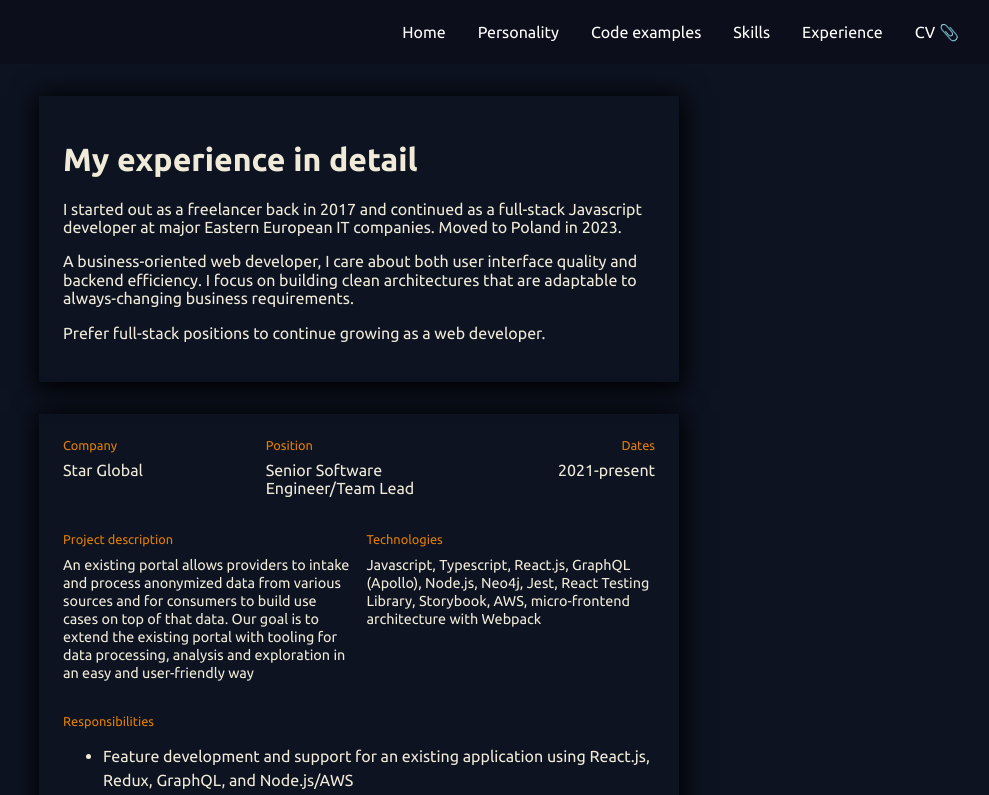
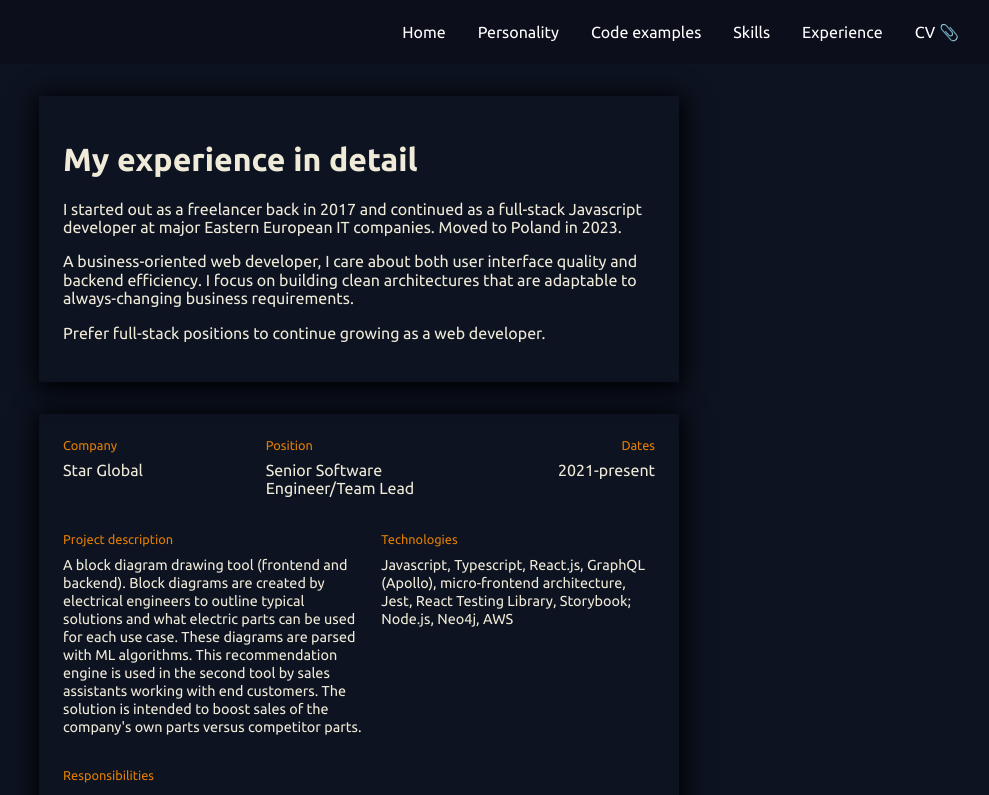
Before and after one commit to ikushlianski/ilya-online-nextjs, a Next.js app: page /experience in a window 1280 px wide. Shown: the top 795 px of the page, without its empty margins (281-1270 px from the left). Built offline with nearby package versions, Linux system fonts and the light colour scheme.

Commit message:
Rephrase latest work experience
Signed-off-by: Ilya Kushlianski <kushliansky@gmail.com>

```diff
--- a/src/components/CV/CVBody.js
+++ b/src/components/CV/CVBody.js
@@ -76,10 +76,10 @@ export const CVBody = ({ jobs, education }) => {
               backlog management (requirements gathering, story linking,
               acceptance criteria, comments, fostering transparency in dev
               work), engineering hygiene (clean code, commit culture),
-              architectural mindset, attention to details, fluent English,
-              leadership skills. Comfortable with Scrum processes and remote
-              work environment. Interested in conducting technical interviews
-              and mentoring activities;
+              architectural and product-centric mindset, attention to details,
+              fluent English, leadership skills. Comfortable with Scrum
+              processes and remote work environment. Interested in conducting
+              technical interviews and mentoring activities;
             </p>
             {extended && (
               <div>
--- a/src/pages/experience/index.js
+++ b/src/pages/experience/index.js
@@ -39,10 +39,10 @@ const ExperiencePage = () => (
             position={'Senior Software Engineer/Team Lead'}
             dates={'2021-present'}
             projectDescription={
-              'An existing portal allows providers to intake and process anonymized data from various sources and for consumers to build use cases on top of that data. Our goal is to extend the existing portal with tooling for data processing, analysis and exploration in an easy and user-friendly way'
+              "A block diagram drawing tool (frontend and backend). Block diagrams are created by electrical engineers to outline typical solutions and what electric parts can be used for each use case. These diagrams are parsed with ML algorithms. This recommendation engine is used in the second tool by sales assistants working with end customers. The solution is intended to boost sales of the company's own parts versus competitor parts."
             }
             techStack={
-              'Javascript, Typescript, React.js, GraphQL (Apollo), Node.js, Neo4j, Jest, React Testing Library, Storybook, AWS, micro-frontend architecture with Webpack'
+              'Javascript, Typescript, React.js, GraphQL (Apollo), micro-frontend architecture, Jest, React Testing Library, Storybook; Node.js, Neo4j, AWS'
             }
             responsibilities={[
               'Feature development and support for an existing application using React.js, Redux, GraphQL, and Node.js/AWS',
```
